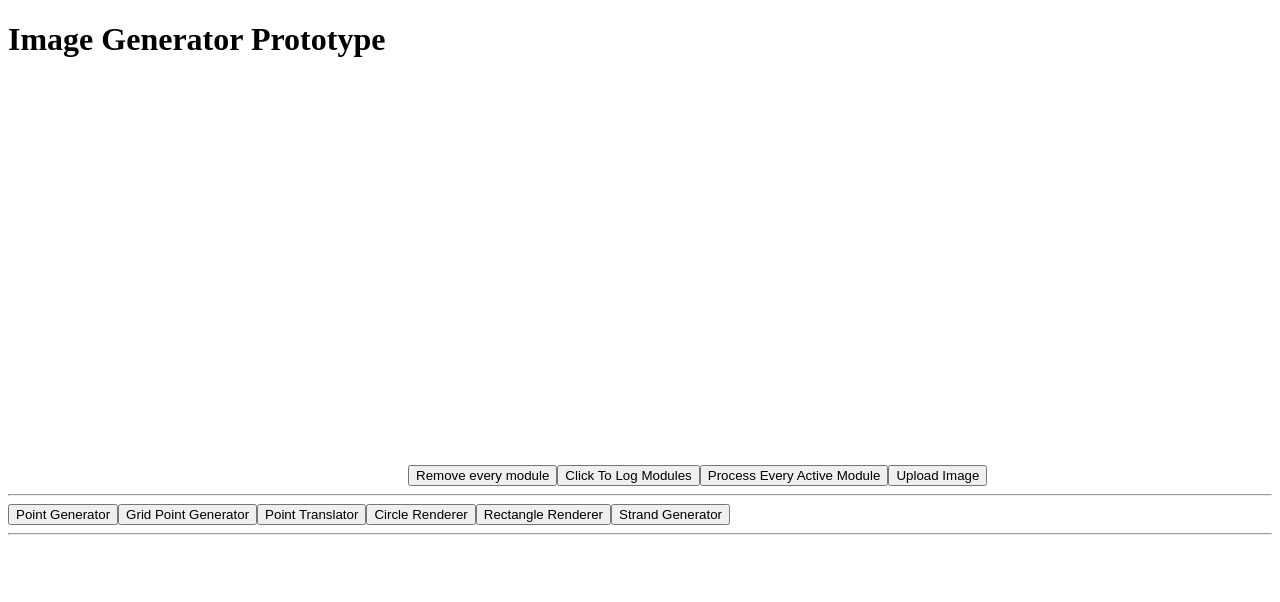
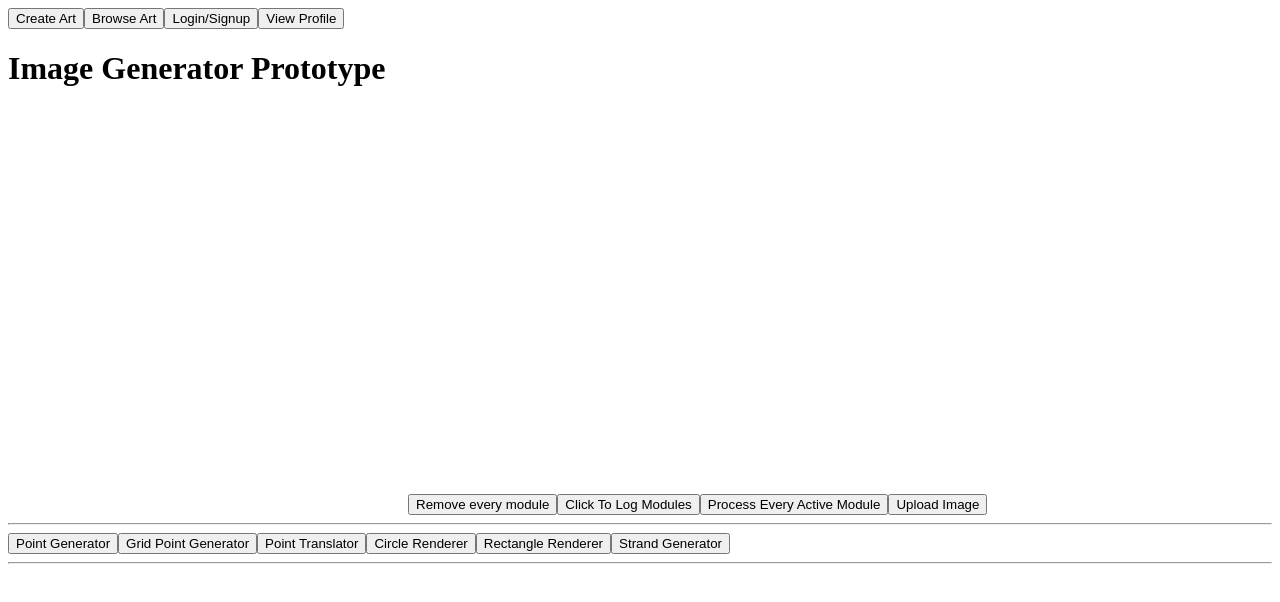
Before and after one commit to CliffWilson98/JavaScript-Procedural-Art, a React (Create React App) app: page / in a window 1280 px wide. Shown: the top 602 px of the page. Built offline with nearby package versions, Linux system fonts and the light colour scheme.

Commit message:
added navbar to top of all pages

```diff
--- a/src/App.js
+++ b/src/App.js
@@ -3,7 +3,7 @@ import ArtGenerator from './ArtGenerator.js'
 import Signup from './Signup.js'
 import Login from './Login.js'
 import ProfilePage from './ProfilePage.js'
-import Browser from './Browser.js'
+import BrowseArtPage from './BrowseArtPage.js'
 
 import {
   BrowserRouter as Router,
@@ -22,7 +22,7 @@ class App extends React.Component{
         <Route exact path="/signup" component={Signup}/>
         <Route exact path="/login" component={Login}/>
         <Route exact path="/profile" component={ProfilePage}/>
-        <Route exact path="/browse" component={Browser}/>
+        <Route exact path="/browse" component={BrowseArtPage}/>
       </Router>
     );
   }
--- a/src/ArtGenerator.js
+++ b/src/ArtGenerator.js
@@ -1,6 +1,7 @@
 import React, { useReducer } from 'react';
 import ModuleAdder from './components/ModuleAdder.js'
 import ModuleViewer from './components/ModuleViewer.js'
+import NavBar from './components/NavBar.js'
 
 //TODO MAJOR BUG: whenever deleting a module, all modules that come after it are
 //reset to their default values. This is because Javascript re creates the object when it is put into a new index.
@@ -110,6 +111,7 @@ class ArtGenerator extends React.Component{
   render(){
     return (
       <React.Fragment>
+        <NavBar/>
         <h1> Image Generator Prototype </h1>
         <canvas ref='canvas' width={400} height={400}></canvas>
         <button onClick={this.clearModules.bind(this)}>Remove every module</button>
--- /dev/null
+++ b/src/BrowseArtPage.js
@@ -0,0 +1,18 @@
+import React from 'react';
+import Browser from './Browser.js'
+import NavBar from './components/NavBar.js'
+
+class BrowseArtPage extends React.Component{
+
+  render(){
+    return (
+        <React.Fragment>
+            <NavBar/>
+            <hr></hr>
+            <Browser/>
+        </React.Fragment>
+    );
+  }
+}
+
+export default BrowseArtPage;
--- a/src/Login.js
+++ b/src/Login.js
@@ -1,4 +1,5 @@
 import React from 'react';
+import NavBar from './components/NavBar.js';
 
 class Login extends React.Component{
 
@@ -41,6 +42,7 @@ class Login extends React.Component{
   render(){
     return (
         <React.Fragment>
+            <NavBar/>
             <h1> Login to your account!</h1>
             <label for="fname">UserName</label>
             <input type="text" id="fname" name="user" value={this.user} onChange={this.updateState}></input><br></br>
--- a/src/ProfilePage.js
+++ b/src/ProfilePage.js
@@ -1,4 +1,5 @@
 import React from 'react';
+import NavBar from './components/NavBar.js'
 
 class ProfilePage extends React.Component{
 
@@ -23,6 +24,7 @@ class ProfilePage extends React.Component{
   render(){
     return (
         <React.Fragment>
+            <NavBar/>
             <h1> this is the profile page </h1>
             <h2>username: {this.state.user}</h2>
         </React.Fragment>
--- /dev/null
+++ b/src/components/NavBar.js
@@ -0,0 +1,21 @@
+import React from 'react';
+
+class NavBar extends React.Component{
+
+    goToNewPage(page){
+        window.location.href = page
+    }
+
+    render(){
+        return(
+            <React.Fragment>
+                <button onClick={() => this.goToNewPage('/')} id='create'>Create Art</button>
+                <button onClick={() => this.goToNewPage('browse')} id='browse'>Browse Art</button>
+                <button onClick={() => this.goToNewPage('login')} id='login'>Login/Signup</button>
+                <button onClick={() => this.goToNewPage('profile')} id='profile'>View Profile</button>
+            </React.Fragment>
+        );
+    }
+}
+
+export default NavBar;
```
